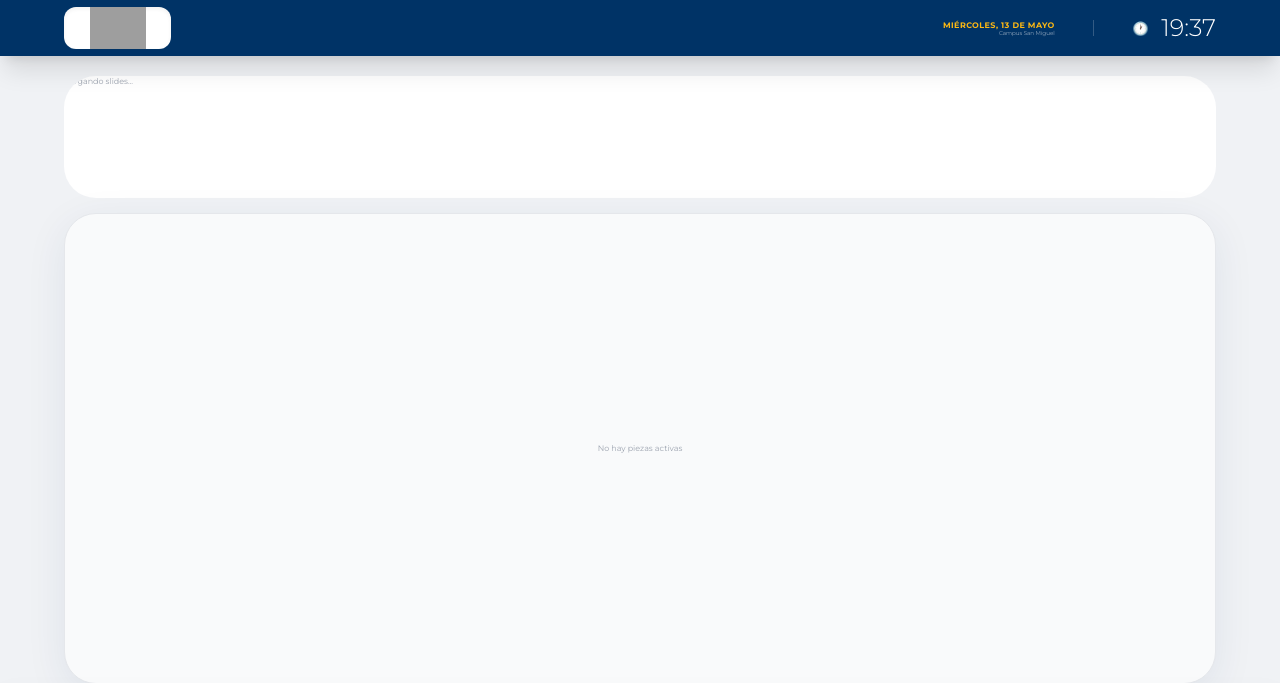
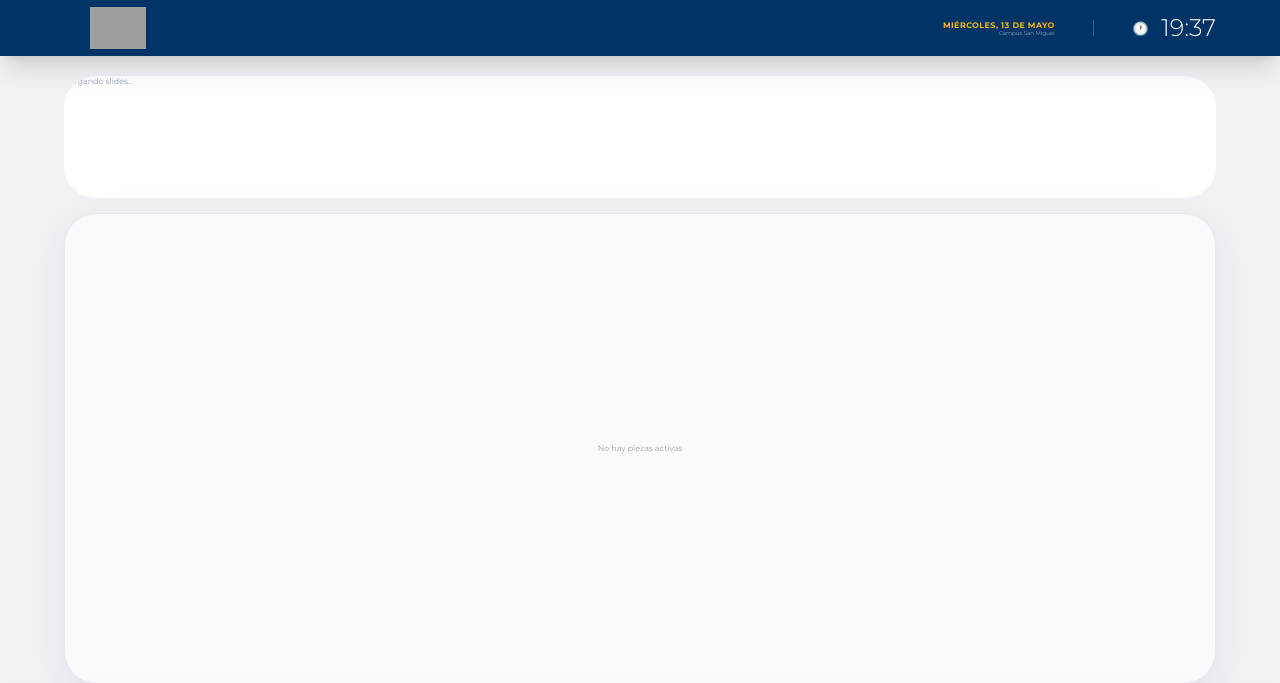
Before and after one commit to rparramolina/totem-ucm-php, a PHP site: page / in a window 1280 px wide. Shown: the top 683 px of the page. Run offline with PHP 8.4, Linux system fonts and the light colour scheme; data that the repository does not hold is empty; some libraries are stand-ins or nearby versions; grey boxes are pictures that could not be loaded.

Commit message:
remove white background wrapper from logo so transparent PNG shows on header blue

```diff
--- a/public/index.php
+++ b/public/index.php
@@ -113,7 +113,7 @@ $dateStr = $dayName . ', ' . $day . ' de ' . $monthName;
         <!-- Header (7%) -->
         <header
             class="h-[7%] bg-[#003366] text-white px-[5vw] flex justify-between items-center shrink-0 shadow-xl relative z-50">
-            <div class="bg-white px-[2vw] py-[0.8vh] rounded-xl shadow-inner h-[75%] flex items-center">
+            <div class="px-[2vw] py-[0.8vh] h-[75%] flex items-center">
                 <img src="<?= $settings['logo_url'] ?>" alt="Logo UCM" class="h-full w-auto object-contain"
                     style="display: block;">
             </div>
```
